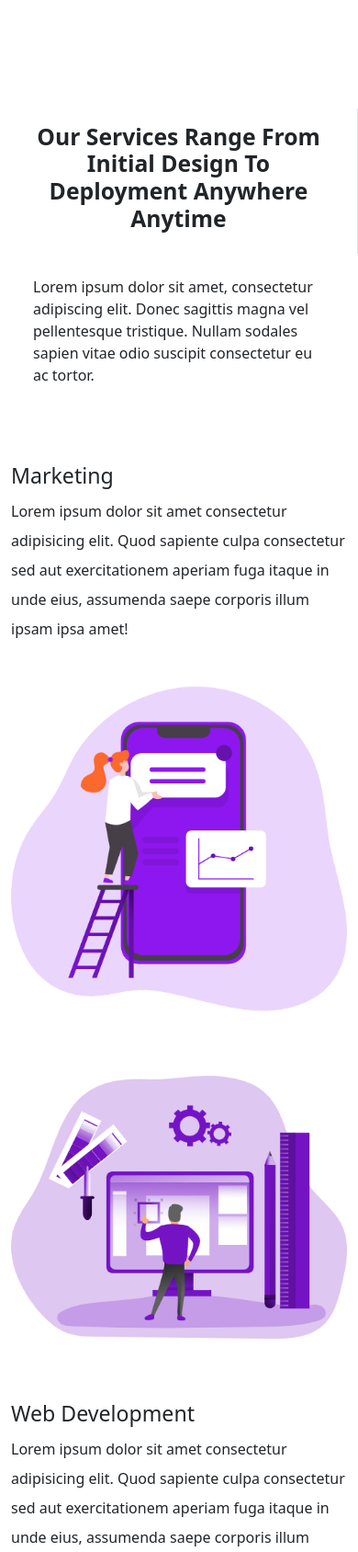
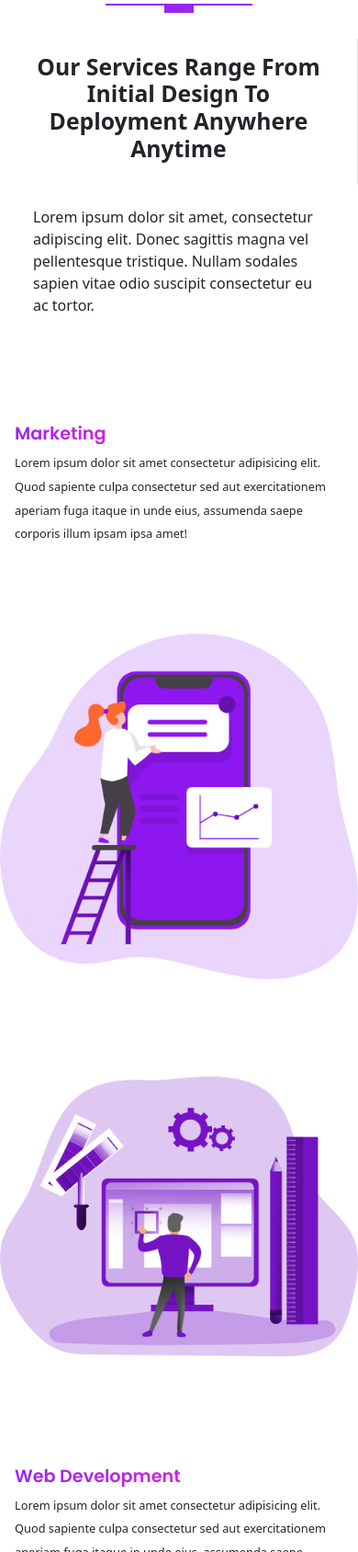
Before and after one commit to Duke-Skygawker/Bootstrap-5-and-SASS-dynamic-portfolio, a website: page index.html in a window 390 px wide. Shown: the part 1551-3239 px from the top of the page at 92% size. Drawn offline with nearby package versions, Linux system fonts and the light colour scheme; files that its build step writes are made by us from their sources.

Commit message:
services section done

```diff
--- a/index.html
+++ b/index.html
@@ -204,12 +204,12 @@
       <div class="container">
         <div class="row text-center">
           <h2 class="display-3 fw-bold">Our Services</h2>
-          <div class="heading-line mb-5"></div>
+          <div class="heading-line mb-1"></div>
         </div>
-      </div>
-      <!-- Description -->
-      <div class="container">
-        <div class="row pt-2 mt-5 mb-3">
+
+        <!-- Description -->
+
+        <div class="row pt-2 mt-0 mb-3">
           <div class="col-md-6 border-right">
             <div class="bg-white p-3">
               <h2 class="fw-bold text-capitalize text-center">
@@ -235,7 +235,7 @@
         <div class="row">
           <div class="col-lg-6 col-md-6 col-sm-12 col-xsm-12 services mt-4">
             <div class="services__content">
-              <div class="icon fas fa-paper-plane"></div>
+              <div class="icon fas fa-paper-plane d-block"></div>
               <h3 class="display-3--title mt-1">Marketing</h3>
               <p class="lh-lg">
                 Lorem ipsum dolor sit amet consectetur adipisicing elit. Quod
@@ -251,8 +251,10 @@
               </button>
             </div>
           </div>
-          <div class="col-lg-6 col-md-6 col-sm-12 col-xsm-12 services mt-4">
-            <div class="services__content">
+          <div
+            class="col-lg-6 col-md-6 col-sm-12 col-xsm-12 services mt-4 text-end"
+          >
+            <div class="services__pic">
               <img
                 src="images/services/service-1.png"
                 alt="marketing illustration"
@@ -264,7 +266,7 @@
         <!-- start web dev content -->
         <div class="row">
           <div class="col-lg-6 col-md-6 col-sm-12 col-xsm-12 services mt-4">
-            <div class="services__content">
+            <div class="services__pic">
               <img
                 src="images/services/service-2.png"
                 alt="web development"
@@ -272,9 +274,11 @@
               />
             </div>
           </div>
-          <div class="col-lg-6 col-md-6 col-sm-12 col-xsm-12 services mt-4">
+          <div
+            class="col-lg-6 col-md-6 col-sm-12 col-xsm-12 services mt-4 text-start"
+          >
             <div class="services__content">
-              <div class="icon fas fa-code"></div>
+              <div class="icon fas fa-code d-block"></div>
               <h3 class="display-3--title mt-1">Web Development</h3>
               <p class="lh-lg">
                 Lorem ipsum dolor sit amet consectetur adipisicing elit. Quod
@@ -295,7 +299,7 @@
         <div class="row">
           <div class="col-lg-6 col-md-6 col-sm-12 col-xsm-12 services mt-4">
             <div class="services__content">
-              <div class="icon fas fa-cloud-upload-alt"></div>
+              <div class="icon fas fa-cloud-upload-alt d-block"></div>
               <h3 class="display-3--title mt-1">Cloud Hosting</h3>
               <p class="lh-lg">
                 Lorem ipsum dolor sit amet consectetur adipisicing elit. Quod
@@ -311,8 +315,10 @@
               </button>
             </div>
           </div>
-          <div class="col-lg-6 col-md-6 col-sm-12 col-xsm-12 services mt-4">
-            <div class="services__content">
+          <div
+            class="col-lg-6 col-md-6 col-sm-12 col-xsm-12 services mt-4 text-end"
+          >
+            <div class="services__pic">
               <img
                 src="images/services/service-3.png"
                 alt="web development"
--- a/scss/components/_typography.scss
+++ b/scss/components/_typography.scss
@@ -54,6 +54,22 @@
 // Display 3
 .display-3 {
   font-family: "Poppins", sans-serif;
+
+  &--title {
+    font-size: 1.2rem;
+    text-transform: capitalize;
+    font-weight: 600;
+    font-family: "Poppins", sans-serif;
+    display: inline-block;
+    background-image: linear-gradient(to right, $primary, $secondary);
+    background-clip: text;
+    -webkit-background-clip: text;
+    -webkit-text-fill-color: transparent;
+
+    @include media-breakpoint-up(lg) {
+      font-size: 1.8rem;
+    }
+  }
 }
 
 // border right
--- a/scss/sections/_services.scss
+++ b/scss/sections/_services.scss
@@ -0,0 +1,35 @@
+@use "../custom" as *;
+@use "../components/mixins" as *;
+
+.services {
+  position: relative;
+  padding: 1rem 0;
+
+  &__content {
+    padding: 1rem;
+    margin-top: 0;
+
+    p {
+      font-size: 0.8rem;
+      @include media-breakpoint-up(lg) {
+        font-size: 1rem;
+      }
+    }
+    @include media-breakpoint-up(lg) {
+      margin-top: 5rem;
+    }
+
+    .icon {
+      font-size: 1.5rem;
+      color: $primary;
+
+      @include media-breakpoint-up(lg) {
+        font-size: 2.5rem;
+      }
+    }
+  }
+
+  &__pic {
+    max-width: 100%;
+  }
+}
```
Also changed, not shown: assets/css/style.css, 1 other file.
